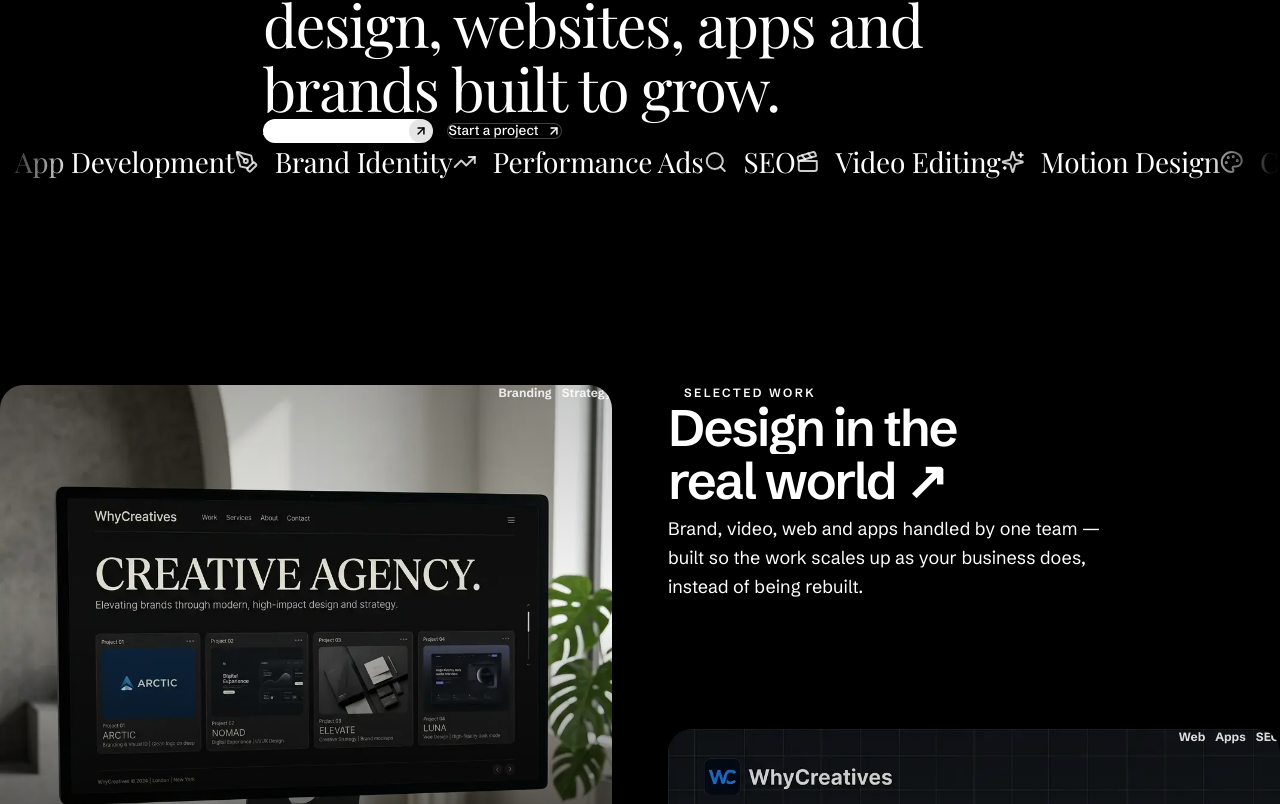
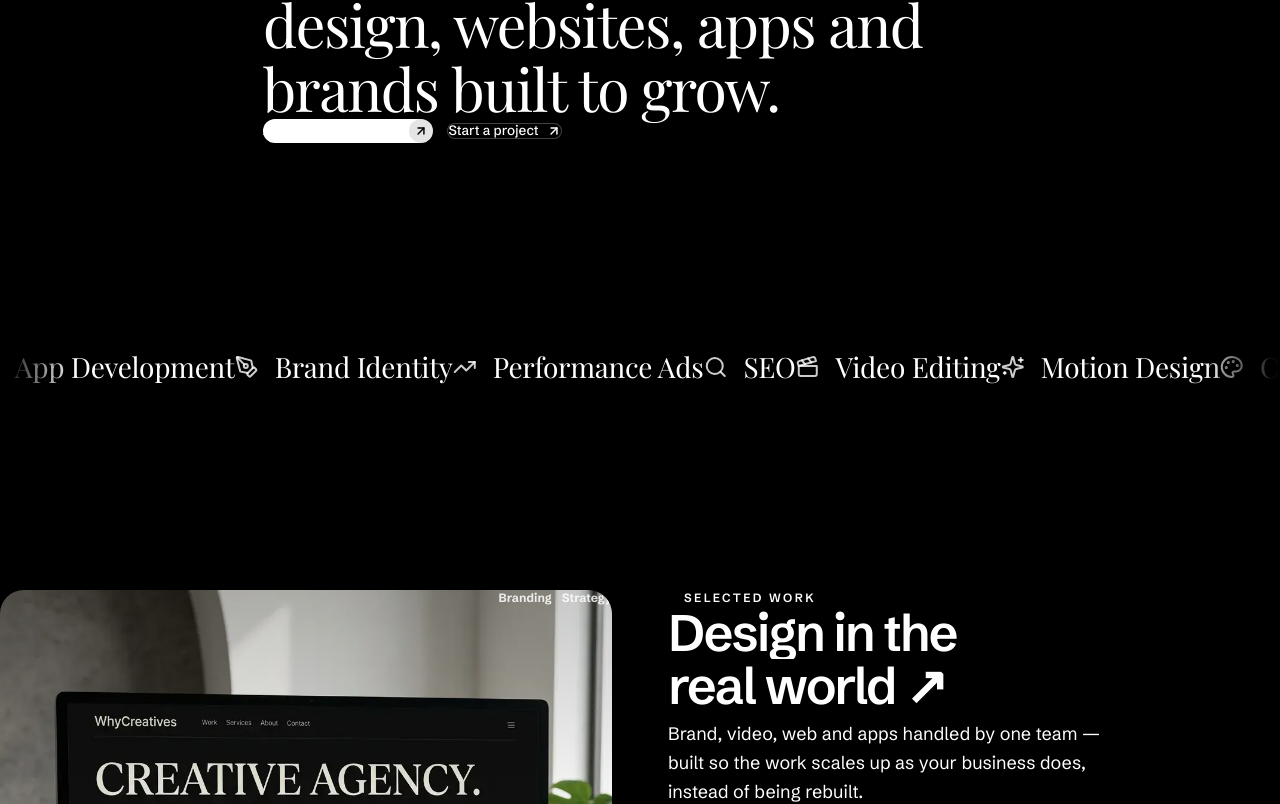
Before and after one commit to byanam/agencyyy, a React (Vite) app: page / in a window 1280 px wide. Shown: the part 1236-2040 px from the top of the page. Built offline with nearby package versions, Linux system fonts and the light colour scheme; a web font is replaced by a local one.

Commit message:
Increase vertical spacing between 'An independent studio' section and animated marquee

```diff
--- a/src/components/AboutStrip.jsx
+++ b/src/components/AboutStrip.jsx
@@ -307,8 +307,14 @@ export default function AboutStrip() {
         </motion.div>
       </div>
 
-      {/* ── Infinite Services Marquee Strip (Ample breathing room below buttons) ── */}
-      <div ref={marqueeRef} className="mt-20 w-full pb-6 md:mt-28 lg:mt-36">
+      {/* ── Infinite Services Marquee Strip (Generous breathing room below headline & buttons) ── */}
+      <div
+        ref={marqueeRef}
+        className="w-full pb-8 md:pb-12"
+        style={{
+          marginTop: "clamp(120px, 16vw, 260px)",
+        }}
+      >
         <div
           className="relative flex select-none overflow-hidden py-2"
           style={{
```
